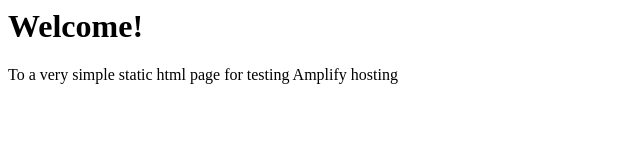
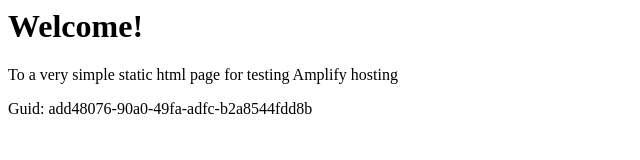
Before and after one commit to aws-aemilia-icn/Github-PR-Commit-Integration-Test-DoNotTouch-Gith-OKSLNVO2-v1-prod-ap-northeast-2, a website: page src/index.html in a window 1280 px wide. Shown: the whole page, without its empty margins (0-640 px from the left). Drawn offline with Linux system fonts and the light colour scheme.

Commit message:
commit from integ tests

```diff
--- a/src/index.html
+++ b/src/index.html
@@ -1,3 +1,5 @@
+
+
 <html lang="en">
 
 <head>
@@ -10,6 +12,6 @@
 <body>
     <h1>Welcome!</h1>
     <p>To a very simple static html page for testing Amplify hosting</p>
-</body>
+    <p>Guid: add48076-90a0-49fa-adfc-b2a8544fdd8b</p></body>
 
 </html>
```
